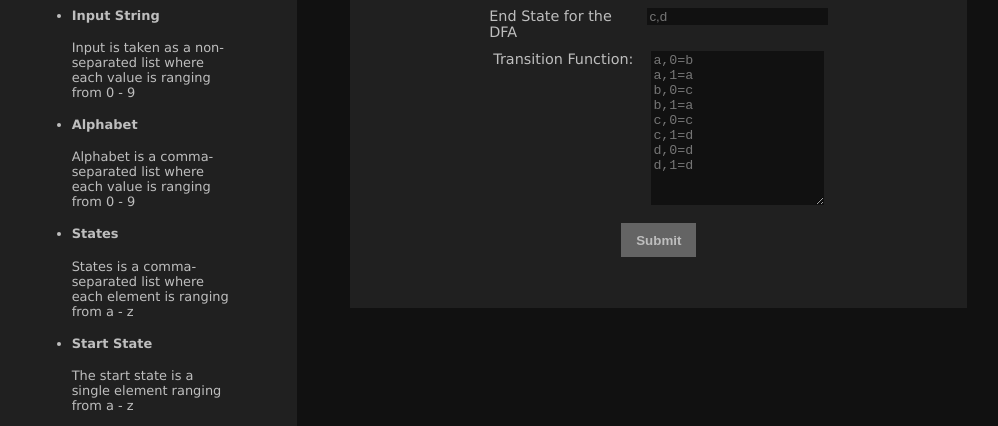
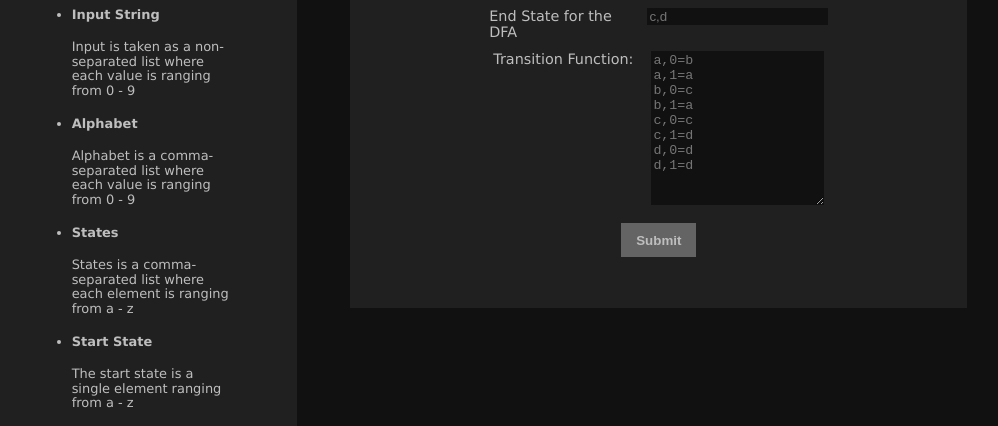
Before and after one commit to scasiano/scasiano.github.io, a plain HTML site: page index.html in a window 1280 px wide. Shown: the part 320-746 px from the top of the page, without its empty margins (145-1143 px from the left). Drawn offline with Linux system fonts and the light colour scheme.

Commit message:
Update index.css

```diff
--- a/css/index.css
+++ b/css/index.css
@@ -59,4 +59,5 @@
 
 .leftDiv > ul > li{
 	font-size: 0.9em;
+	line-height: 1.15em;
 }
```
